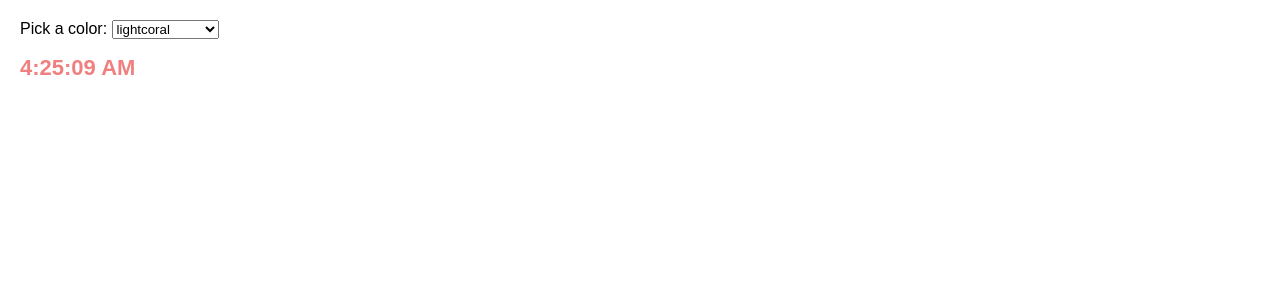
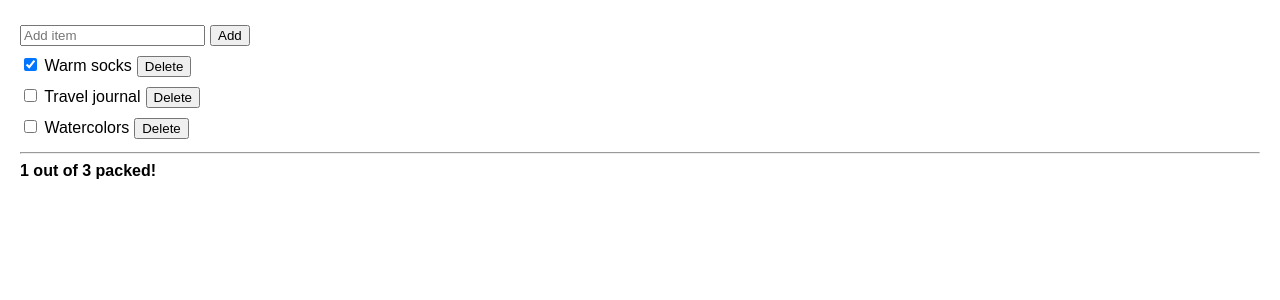
Before and after one commit to mulddang2/R-, a React (Vite) app: page / in a window 1280 px wide. Shown: the top 300 px of the page. Built offline with nearby package versions, Linux system fonts and the light colour scheme.

Commit message:
study: State 구조 선택하기 (챌린지 2 of 4) #8
깨진 포장 목록 수정하기

```diff
--- a/src/App.jsx
+++ b/src/App.jsx
@@ -1,31 +1,63 @@
-import { useState, useEffect } from 'react';
-import Clock from './choosing-the-state-structure/Clock';
+import { useState } from 'react';
+import AddItem from './choosing-the-state-structure/AddItem';
+import PackingList from './choosing-the-state-structure/PackingList';
 
-function useTime() {
-  const [time, setTime] = useState(() => new Date());
-  useEffect(() => {
-    const id = setInterval(() => {
-      setTime(new Date());
-    }, 1000);
-    return () => clearInterval(id);
-  }, []);
-  return time;
-}
+let nextId = 3;
+const initialItems = [
+  { id: 0, title: 'Warm socks', packed: true },
+  { id: 1, title: 'Travel journal', packed: false },
+  { id: 2, title: 'Watercolors', packed: false },
+];
 
-export default function App() {
-  const time = useTime();
-  const [color, setColor] = useState('lightcoral');
+export default function TravelPlan() {
+  const [items, setItems] = useState(initialItems);
+  // NOTE: packed, total은 아래와 같이 만들어서 쓸 수 있기 때문에, 상태로 저장할 필요가 없다.
+
+  const packed = items.filter((item) => item.packed).length;
+  const total = items.length;
+
+  function handleAddItem(title) {
+    setItems([
+      ...items,
+      {
+        id: nextId++,
+        title: title,
+        packed: false,
+      },
+    ]);
+  }
+
+  // NOTE: 체크 상태를 업데이트 하기위해서 필요함
+  function handleChangeItem(nextItem) {
+    setItems(
+      items.map((item) => {
+        if (item.id === nextItem.id) {
+          console.log('nextItem:' + nextItem);
+          return nextItem;
+        } else {
+          console.log('item:' + item);
+          return item;
+        }
+      })
+    );
+  }
+
+  function handleDeleteItem(itemId) {
+    setItems(items.filter((item) => item.id !== itemId));
+  }
+
   return (
-    <div>
-      <p>
-        Pick a color:{' '}
-        <select value={color} onChange={(e) => setColor(e.target.value)}>
-          <option value='lightcoral'>lightcoral</option>
-          <option value='midnightblue'>midnightblue</option>
-          <option value='rebeccapurple'>rebeccapurple</option>
-        </select>
-      </p>
-      <Clock color={color} time={time.toLocaleTimeString()} />
-    </div>
+    <>
+      <AddItem onAddItem={handleAddItem} />
+      <PackingList
+        items={items}
+        onChangeItem={handleChangeItem}
+        onDeleteItem={handleDeleteItem}
+      />
+      <hr />
+      <b>
+        {packed} out of {total} packed!
+      </b>
+    </>
   );
 }
--- /dev/null
+++ b/src/choosing-the-state-structure/AddItem.jsx
@@ -0,0 +1,23 @@
+/* eslint-disable react/prop-types */
+import { useState } from 'react';
+
+export default function AddItem({ onAddItem }) {
+  const [title, setTitle] = useState('');
+  return (
+    <>
+      <input
+        placeholder='Add item'
+        value={title}
+        onChange={(e) => setTitle(e.target.value)}
+      />
+      <button
+        onClick={() => {
+          setTitle('');
+          onAddItem(title);
+        }}
+      >
+        Add
+      </button>
+    </>
+  );
+}
--- /dev/null
+++ b/src/choosing-the-state-structure/PackingList.jsx
@@ -0,0 +1,26 @@
+/* eslint-disable react/prop-types */
+
+export default function PackingList({ items, onChangeItem, onDeleteItem }) {
+  return (
+    <ul>
+      {items.map((item) => (
+        <li key={item.id}>
+          <label>
+            <input
+              type='checkbox'
+              checked={item.packed}
+              onChange={(e) => {
+                onChangeItem({
+                  ...item,
+                  packed: e.target.checked,
+                });
+              }}
+            />{' '}
+            {item.title}
+          </label>
+          <button onClick={() => onDeleteItem(item.id)}>Delete</button>
+        </li>
+      ))}
+    </ul>
+  );
+}
--- a/src/style.css
+++ b/src/style.css
@@ -45,3 +45,7 @@ code {
 ul {
   padding-inline-start: 20px;
 }
+
+button { margin: 5px; }
+li { list-style-type: none; }
+ul, li { margin: 0; padding: 0; }
```
